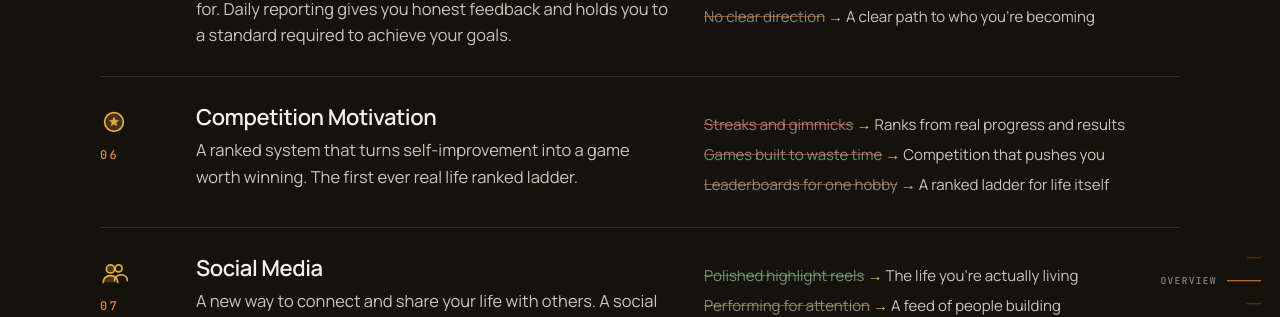
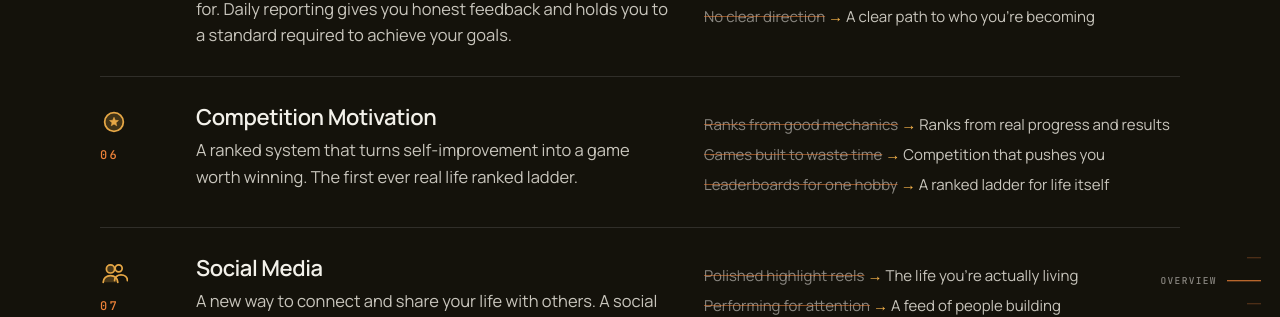
Before and after one commit to Solia-SaaS/Solia-Site, a Jekyll site: the page built from index.html, in a window 1280 px wide and 900 px high, scrolled down 3045 px. Shown: the part 146-463 px from the top of the window. Built offline with Jekyll 4.4.1, drawn with Linux system fonts in a browser that asks for light colours.

Commit message:
Competition pair: them-side now 'Ranks from good mechanics'
Co-Authored-By: Claude Fable 5 <noreply@anthropic.com>

```diff
--- a/index.html
+++ b/index.html
@@ -385,7 +385,7 @@ description: Solia is a Life Operating System designed to align your actions wit
                The first ever real life ranked ladder.</p>
           </div>
           <ul class="how-diff">
-            <li><span class="vs-them">Streaks and gimmicks</span> <span class="vs-us">Ranks from real progress and results</span></li>
+            <li><span class="vs-them">Ranks from good mechanics</span> <span class="vs-us">Ranks from real progress and results</span></li>
             <li><span class="vs-them">Games built to waste time</span> <span class="vs-us">Competition that pushes you</span></li>
             <li><span class="vs-them">Leaderboards for one hobby</span> <span class="vs-us">A ranked ladder for life itself</span></li>
           </ul>
```
